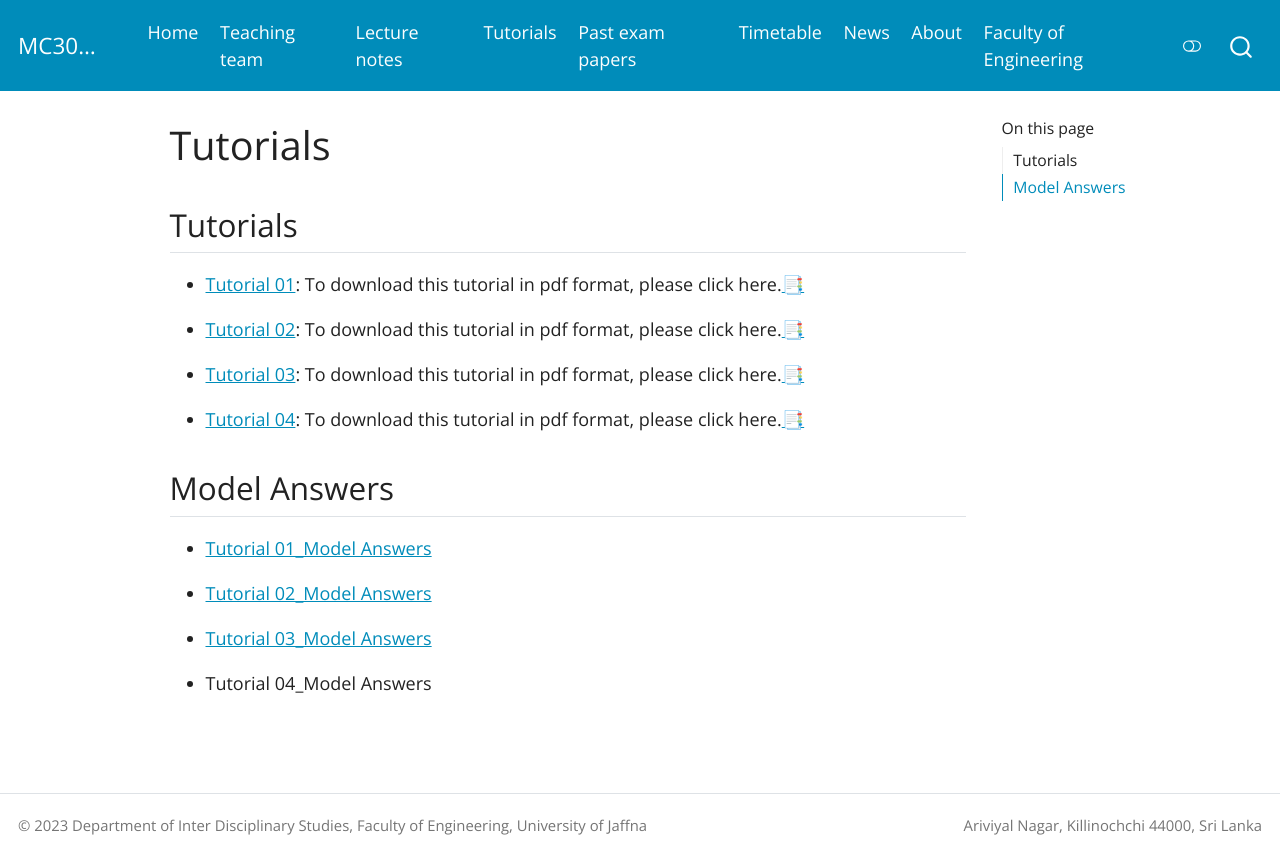
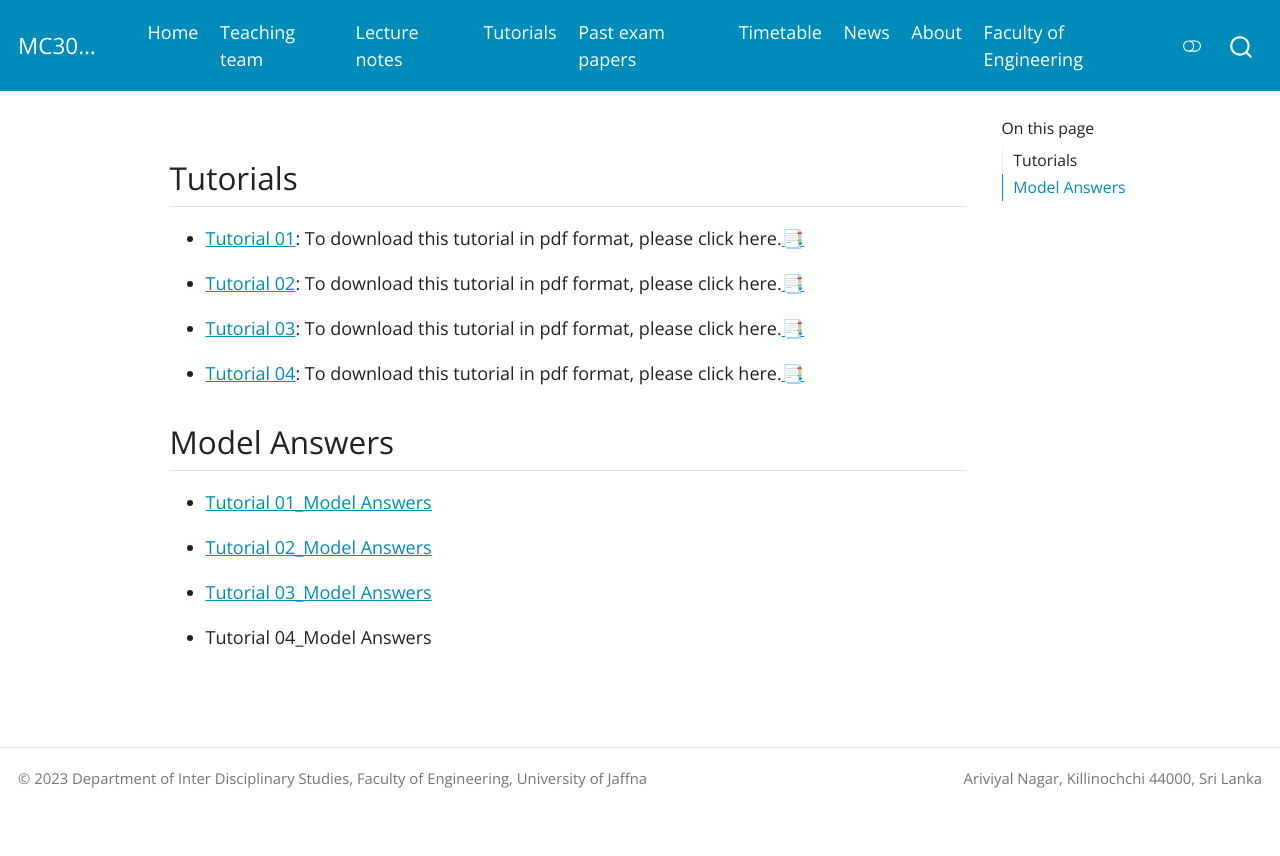
Before and after one commit to Mayooran1987/MC3020, a plain HTML site: page docs/tutorials.html in a window 1280 px wide. After the commit the page ends 810 px from the top, so only its background shows below. Drawn offline with nearby package versions, Linux system fonts and the light colour scheme.

Commit message:
Update tutorials.html

```diff
--- a/docs/tutorials.html
+++ b/docs/tutorials.html
@@ -146,10 +146,6 @@ ul.task-list li input[type="checkbox"] {
 <!-- main -->
 <main class="content" id="quarto-document-content">
 
-<header id="title-block-header" class="quarto-title-block default">
-<div class="quarto-title">
-<h1 class="title">Tutorials</h1>
-</div>
 
 
 
```
